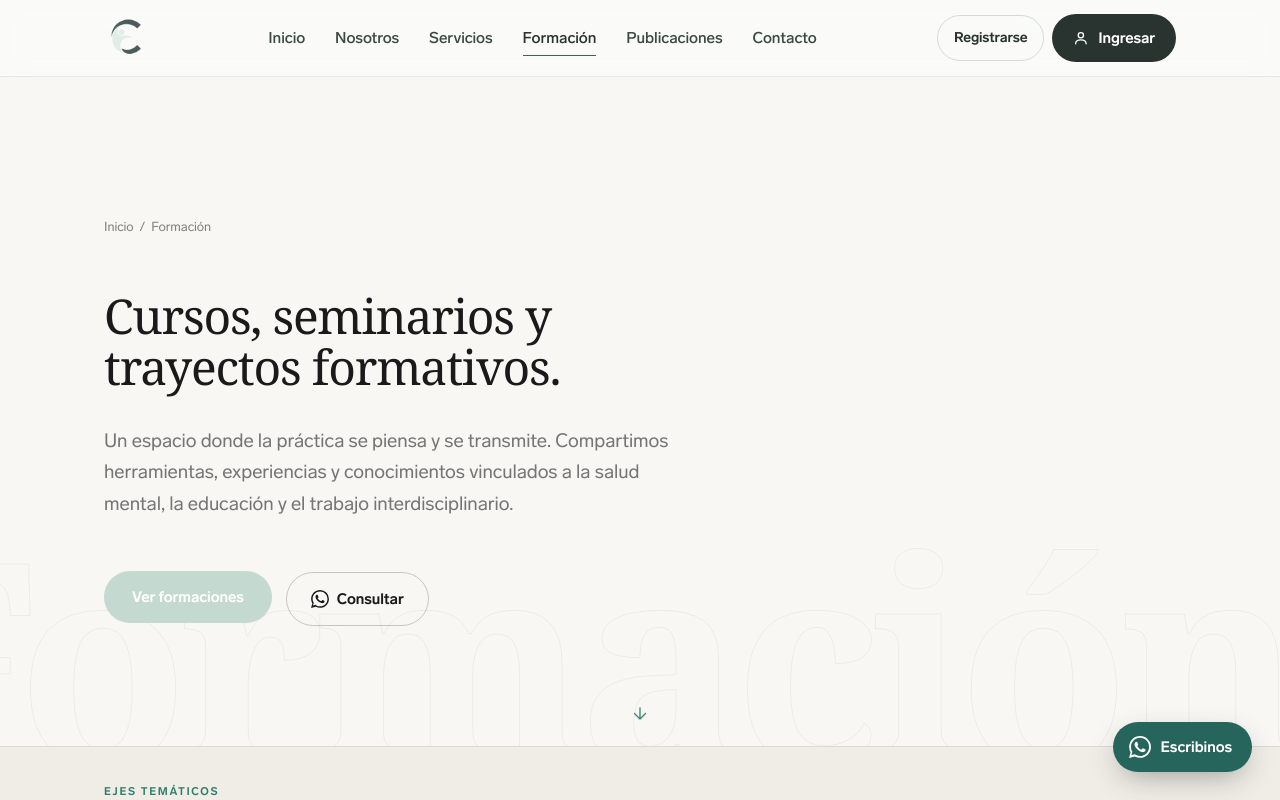
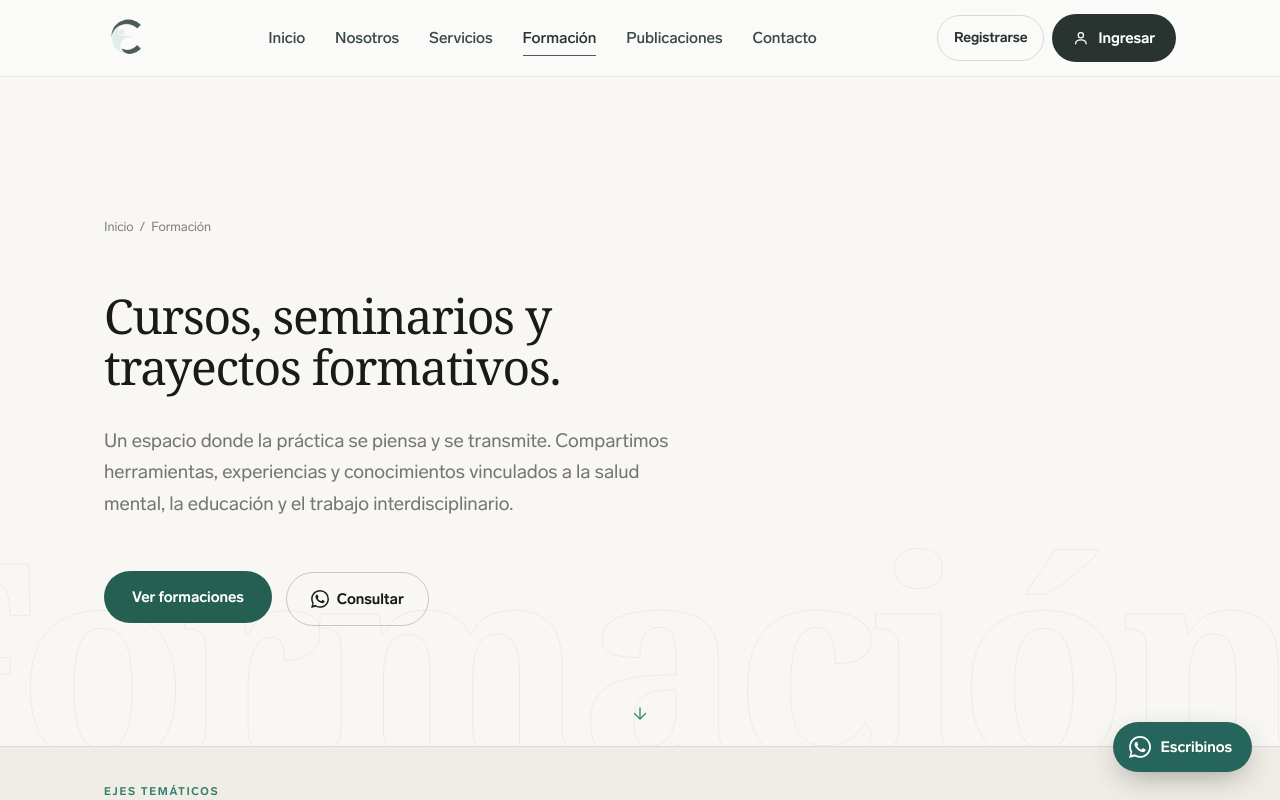
Before and after one commit to galettofermin/eclat-web, a Next.js app: page /formacion in a window 1280 px wide. In both pictures the pointer is over the link "Ver formaciones". Shown: the top 800 px of the page. Built offline with nearby package versions, Linux system fonts and the light colour scheme; no server answers; the database is empty.

Commit message:
fix: hover legible en los botones verdes de Formación
Co-Authored-By: Claude Opus 5.5 <noreply@anthropic.com>

```diff
--- a/app/globals.css
+++ b/app/globals.css
@@ -1202,3 +1202,5 @@ p { margin: 0; text-wrap: pretty; }
 .fband { background: #f0ede6; border-color: rgba(0,0,0,.08); }
 .fband__title { color: #1a1a1a; }
 .fband__sub { color: rgba(30,30,30,.6); }
+/* Hover legible con texto blanco sobre verde */
+.fhero__btn-primary:hover, .fband__cta:hover { background: #245f52; color: #fff; }
```
